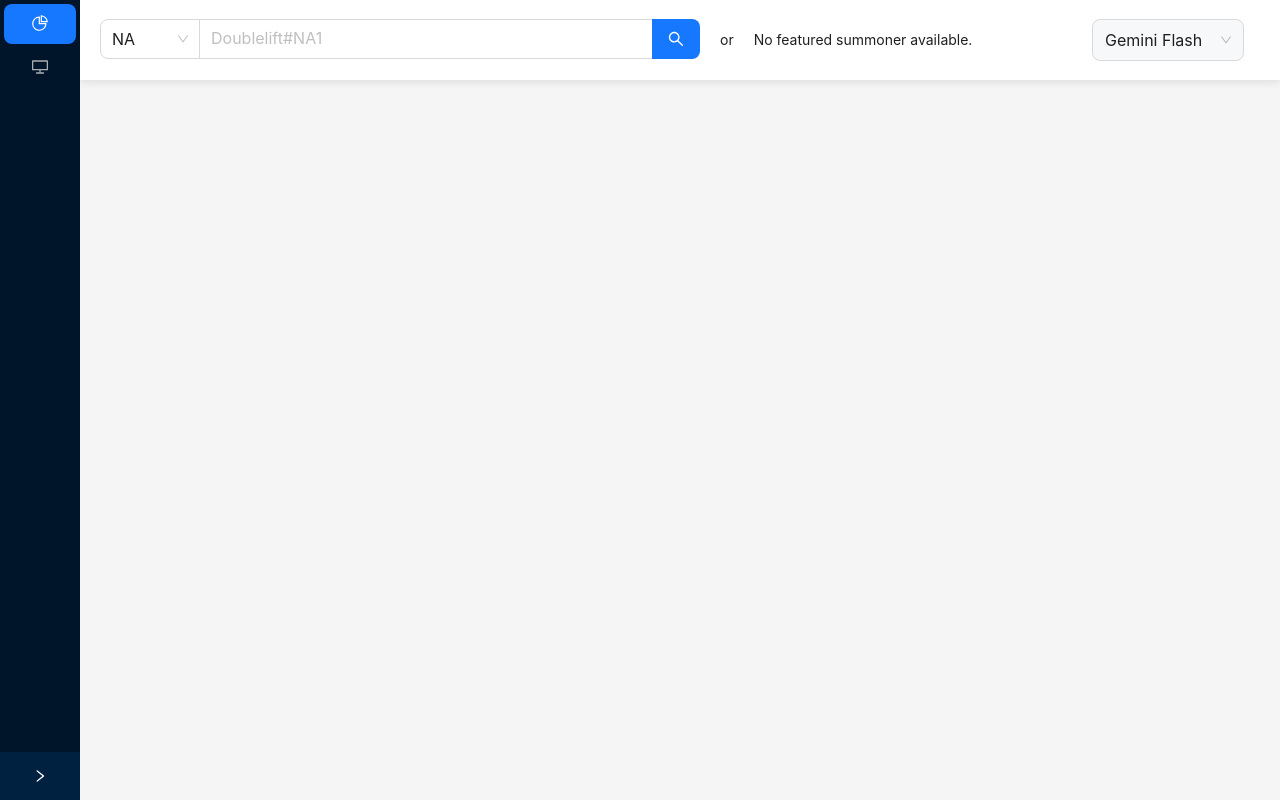
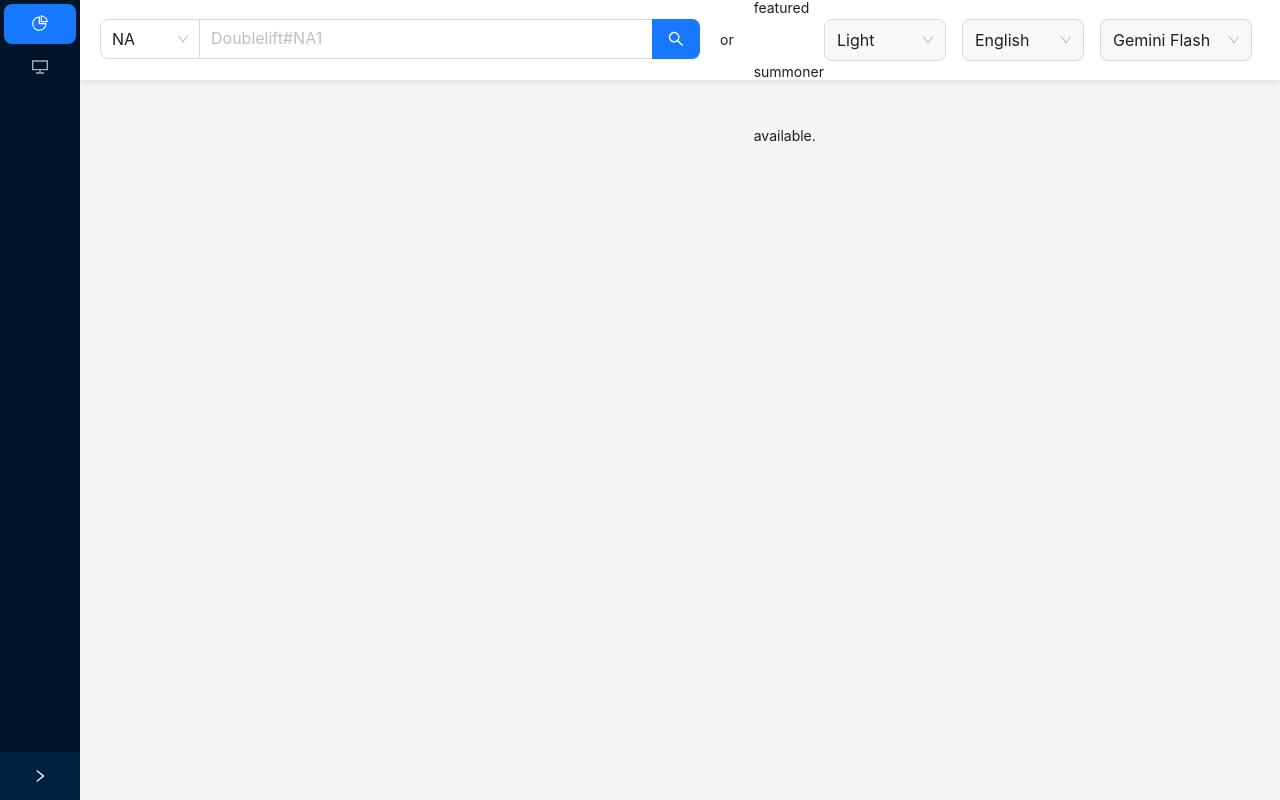
Before and after one commit to kostadindev/GONEXT, a React (Create React App) app in the folder frontend/: page / in a window 1280 px wide. Built offline with nearby package versions, Linux system fonts and the light colour scheme; no server answers.

Commit message:
add selector for theme and language

```diff
--- a/frontend/src/features/layout/header/header.tsx
+++ b/frontend/src/features/layout/header/header.tsx
@@ -1,12 +1,16 @@
 import React, { useEffect, useState } from "react";
-import { Avatar, Button, Layout, Select, notification, Typography } from "antd";
+import { Avatar, Button, Layout, Select, Typography } from "antd";
 import { DownOutlined } from "@ant-design/icons";
 import GlobalSearch from "../../global-search/global-search";
 import { QuickSearch } from "../../quick-search/quick-search";
 import { GoogleLogin } from "@react-oauth/google";
 import { handleLoginSuccess, handleLogout } from "../../../libs/apis/auth-api";
+import {
+  updateUserLLM,
+  updateUserLanguage,
+  updateUserTheme,
+} from "../../../libs/apis/users-api";
 import { useUser } from "../../../context/user.context";
-import { updateUserLLM } from "../../../libs/apis/users-api";
 import { LLMOptions } from "../../../libs/general/users";
 
 const { Text } = Typography;
@@ -16,12 +20,18 @@ export const Header: React.FC = () => {
   const [selectedModel, setSelectedModel] = useState<string>(
     localStorage.getItem("llm") || user?.llm || LLMOptions.GEMINI_FLASH
   );
+  const [selectedLanguage, setSelectedLanguage] = useState<string>(
+    localStorage.getItem("language") || "en"
+  );
+  const [selectedTheme, setSelectedTheme] = useState<string>(
+    localStorage.getItem("theme") || "light"
+  );
 
   useEffect(() => {
-    // Sync localStorage with user LLM preference on initial load
-    if (user?.llm && user.llm !== localStorage.getItem("llm")) {
-      localStorage.setItem("llm", user.llm);
-      setSelectedModel(user.llm);
+    if (user) {
+      localStorage.setItem("llm", user.llm || LLMOptions.GEMINI_FLASH);
+      localStorage.setItem("language", user.language || "en");
+      localStorage.setItem("theme", user.theme || "light");
     }
   }, [user]);
 
@@ -29,12 +39,7 @@ export const Header: React.FC = () => {
     const token = credentialResponse.credential;
     const user = await handleLoginSuccess(token);
 
-    // Set user and sync LLM preference with localStorage
     setUser(user);
-    if (user.llm) {
-      localStorage.setItem("llm", user.llm);
-      setSelectedModel(user.llm);
-    }
   };
 
   const onLoginError = () => {
@@ -44,27 +49,38 @@ export const Header: React.FC = () => {
   const onLogout = async () => {
     await handleLogout();
     setUser(null);
-    localStorage.removeItem("llm"); // Clear LLM preference on logout
+    localStorage.removeItem("llm");
+    localStorage.removeItem("language");
+    localStorage.removeItem("theme");
   };
 
   const handleModelChange = async (value: string) => {
     setSelectedModel(value);
+    try {
+      const updatedUser = await updateUserLLM(value);
+      setUser(updatedUser);
+    } catch (error) {
+      console.error("Error updating LLM:", error);
+    }
+  };
 
-    // Update the LLM preference in the backend and localStorage
+  const handleLanguageChange = async (value: string) => {
+    setSelectedLanguage(value);
     try {
-      await updateUserLLM(value);
-      localStorage.setItem("llm", value);
+      const updatedUser = await updateUserLanguage(value);
+      setUser(updatedUser);
+    } catch (error) {
+      console.error("Error updating language:", error);
+    }
+  };
 
-      // Update the user context if needed
-      if (user) {
-        setUser({ ...user, llm: value });
-      }
+  const handleThemeChange = async (value: string) => {
+    setSelectedTheme(value);
+    try {
+      const updatedUser = await updateUserTheme(value);
+      setUser(updatedUser);
     } catch (error) {
-      console.error("Failed to update LLM:", error);
-      notification.error({
-        message: "Update Failed",
-        description: "Unable to update the LLM model. Please try again later.",
-      });
+      console.error("Error updating theme:", error);
     }
   };
 
@@ -76,8 +92,43 @@ export const Header: React.FC = () => {
         <QuickSearch />
       </div>
       <div className="flex items-center gap-4">
+        {/* Theme Selector */}
+        <div style={dropdownStyle}>
+          <Select
+            value={selectedTheme}
+            onChange={handleThemeChange}
+            style={{ width: 120 }}
+            size="large"
+            bordered={false}
+            options={[
+              { label: "Light", value: "light" },
+              { label: "Dark", value: "dark" },
+            ]}
+            suffixIcon={<DownOutlined />}
+          />
+        </div>
+
+        {/* Language Selector */}
+        <div style={dropdownStyle}>
+          <Select
+            value={selectedLanguage}
+            onChange={handleLanguageChange}
+            style={{ width: 120 }}
+            size="large"
+            bordered={false}
+            options={[
+              { label: "English", value: "en" },
+              { label: "Korean", value: "ko" },
+              { label: "Chinese", value: "zh" },
+              { label: "Spanish", value: "es" },
+              { label: "Bulgarian", value: "bg" },
+            ]}
+            suffixIcon={<DownOutlined />}
+          />
+        </div>
+
         {/* LLM Selector */}
-        <div style={llmSelectorStyle}>
+        <div style={dropdownStyle}>
           <Select
             value={selectedModel}
             onChange={handleModelChange}
@@ -93,7 +144,7 @@ export const Header: React.FC = () => {
           />
         </div>
 
-        {/* User Authentication */}
+        {/* Authentication */}
         {user ? (
           <Button
             type="primary"
@@ -132,7 +183,7 @@ const headerStyle: React.CSSProperties = {
   padding: "0 20px",
 };
 
-const llmSelectorStyle: React.CSSProperties = {
+const dropdownStyle: React.CSSProperties = {
   background: "#f6f8fa",
   borderRadius: "8px",
   border: "1px solid #d9d9d9",
```
